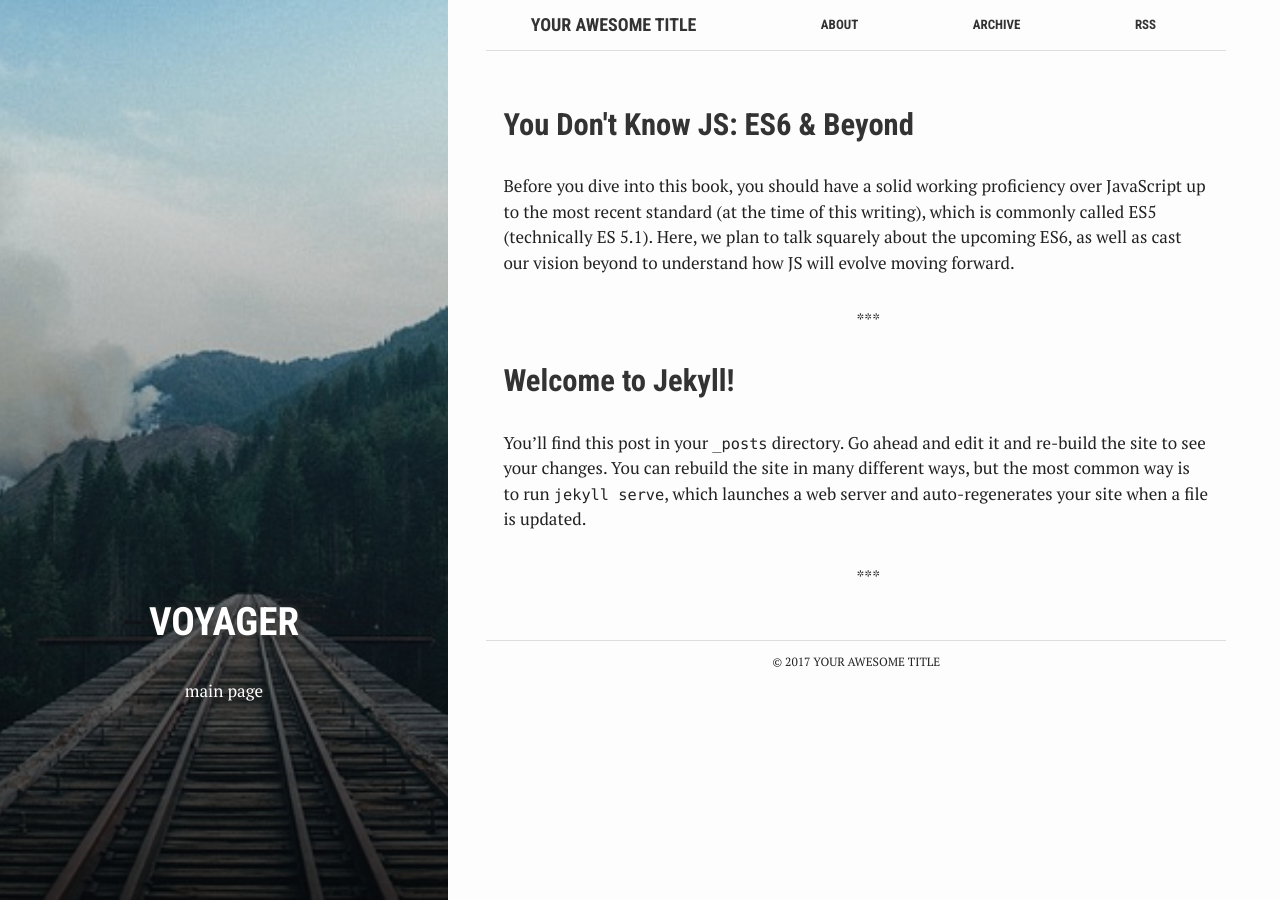
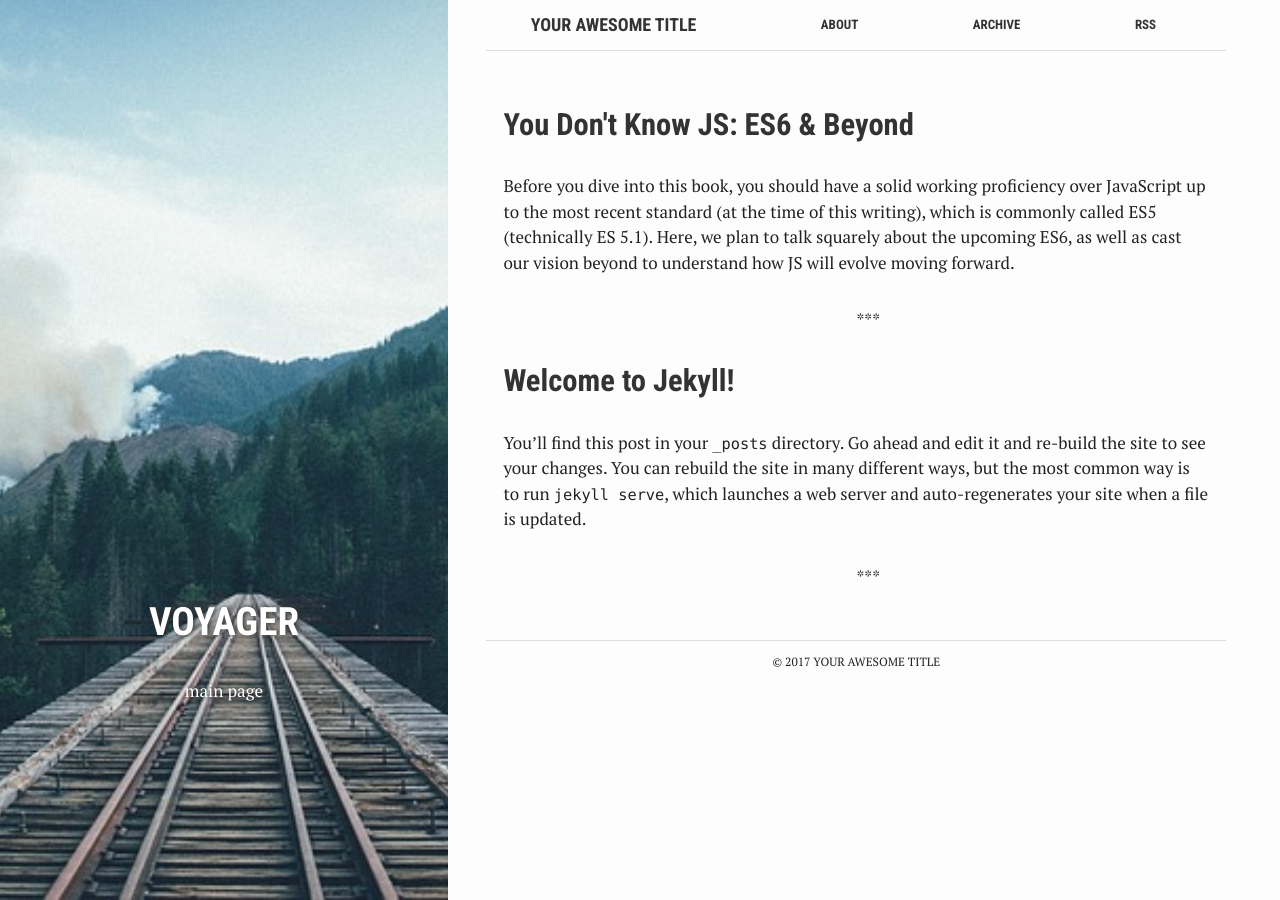
Before and after one commit to fuchengking/fuchengking.github.io, a Jekyll site: the page built from index.html, in a window 1280 px wide. Built offline with Jekyll 4.4.1, drawn with Linux system fonts in a browser that asks for light colours.

Commit message:
设置背景

```diff
--- a/assets/_sass/_layout.scss
+++ b/assets/_sass/_layout.scss
@@ -157,7 +157,8 @@ a {
   transition: all 0.8s ease 0s;
   text-align: center;
   position: relative;
-  background: linear-gradient(180deg, transparent, rgba(0, 0, 0, 0.75)) repeat scroll 0% 0% transparent;
+  /* background: linear-gradient(180deg, transparent, rgba(0, 0, 0, 0.75)) repeat scroll 0% 0% transparent; */
+  background: url(../images/rails.jpg) no-repeat 50% 50%; background-size:cover;
 }
 
 .cover-text {
```
